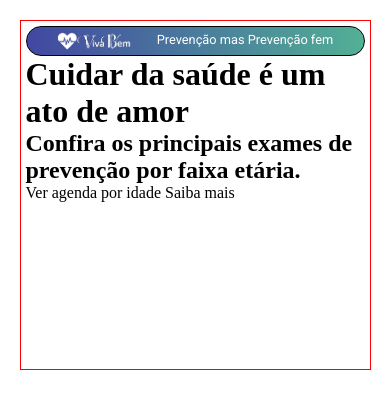
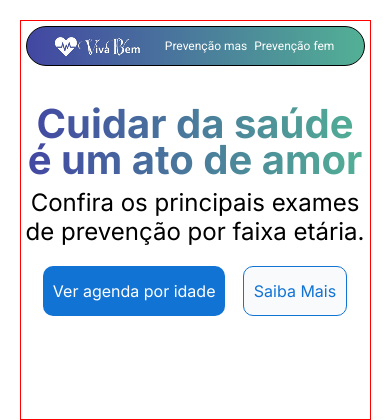
Before and after one commit to Phellipe-Lariucci/Projeto-Viva-Bem-Vai-na-Web, a plain HTML site: page index.html in a window 390 px wide. Drawn offline with Linux system fonts and the light colour scheme.

Commit message:
acrescentando botoes e efeitos na versao mobile

```diff
--- a/index.html
+++ b/index.html
@@ -17,10 +17,14 @@
           <a href="#" class="txt-pc">Prevenção feminina</a>
         </nav>
       </div>
-      <h1>Cuidar da saúde é um ato de amor</h1>
-      <h2>Confira os principais exames de prevenção por faixa etária.</h2>
-      <buttoon class="btn-escuro">Ver agenda por idade</buttoon>
-      <buttoon class="btn-claro">Saiba mais</buttoon>
+      <section class="info-header">
+        <h1>Cuidar da saúde é um ato de amor</h1>
+        <h2>Confira os principais exames de prevenção por faixa etária.</h2>
+        <div class="btn-header">
+          <buttoon class="btn-escuro">Ver agenda por idade</buttoon>
+          <buttoon class="btn-claro">Saiba Mais</buttoon>
+        </div>
+      </section>
     </header>
   </body>
 </html>
--- a/style.scss
+++ b/style.scss
@@ -3,6 +3,9 @@
 //variaveis de cores
 $degrade-inicio: #4247a2;
 $degrade-fim: #52b095;
+$botao-escuro: #1173d4;
+$botao-claro: #f9fafb;
+$botao-click: #1486f8;
 
 //variaveis de texto
 $fonte-cards: roboto;
@@ -26,6 +29,7 @@ $degrade-titulos: linear-gradient(to right, $degrade-inicio, $degrade-fim);
   a {
     text-decoration: none;
     color: white;
+    padding: 2px;
   }
 
   header {
@@ -33,24 +37,77 @@ $degrade-titulos: linear-gradient(to right, $degrade-inicio, $degrade-fim);
     padding: 5px;
     margin: auto;
     margin-top: 20px;
-    height: 350px;
+    height: 400px;
     width: 90vw;
-    h1 {
-      color: $degrade-titulos;
-    }
   }
 
   .box-header {
     border: 1px solid black;
     border-radius: 50px;
     padding: 5px;
-    height: 30px;
-    font-size: 0.8em;
+    height: 40px;
+    font-size: 0.75em;
     font-family: $fonte-cards;
     background-image: $degrade-titulos;
     display: flex;
     flex-flow: row nowrap;
     justify-content: space-evenly;
+    align-items: center;
     align-content: center;
   }
+
+  .info-header {
+    h1 {
+      background-image: $degrade-titulos;
+      -webkit-background-clip: text;
+      -webkit-text-fill-color: transparent;
+      display: inline-block;
+      text-align: center;
+      font-family: $fonte-principal;
+      font-weight: 700;
+      font-size: 2.5em;
+      padding-top: 40px;
+      line-height: 90%;
+    }
+    h2 {
+      font-family: $fonte-principal;
+      font-weight: 400;
+      font-size: 1.5em;
+      text-align: center;
+      padding-top: 10px;
+    }
+    .btn-header {
+      padding-top: 20px;
+      display: flex;
+      flex-flow: row nowrap;
+      justify-content: space-evenly;
+      .btn-escuro {
+        height: 50px;
+        border-radius: 10px;
+        padding: 10px;
+        color: white;
+        font-family: $fonte-principal;
+        text-align: center;
+        align-content: center;
+        background-color: $botao-escuro;
+      }
+      .btn-escuro:active,
+      .btn-claro:active {
+        background-color: $botao-click;
+        color: white;
+        transition-duration: 0.02s;
+      }
+      .btn-claro {
+        height: 50px;
+        border-radius: 10px;
+        padding: 10px;
+        color: $botao-escuro;
+        border: 1px solid $botao-escuro;
+        font-family: $fonte-principal;
+        text-align: center;
+        align-content: center;
+        background-color: $botao-claro;
+      }
+    }
+  }
 }
```
Also changed, not shown: style.css, 1 other file.
